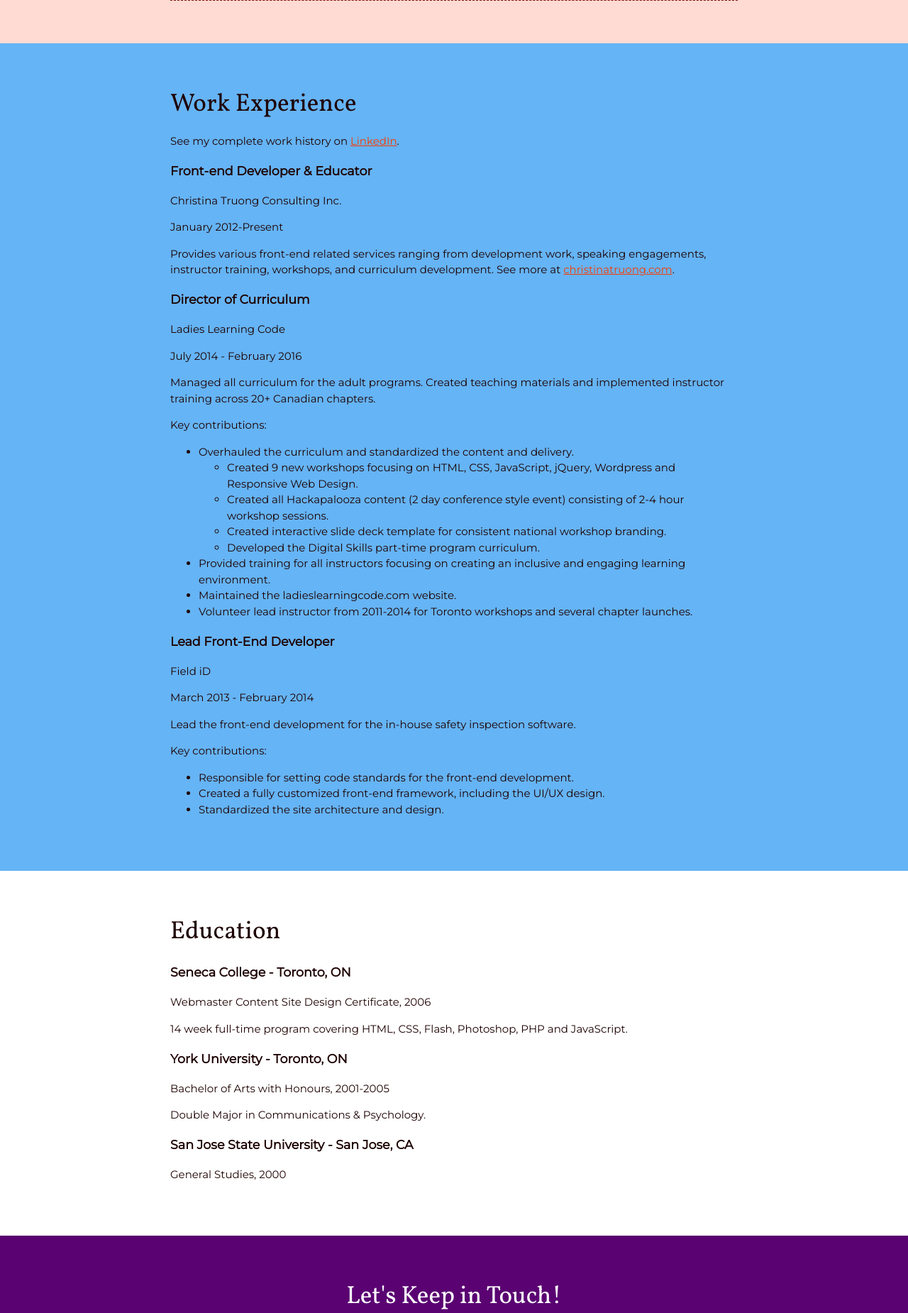
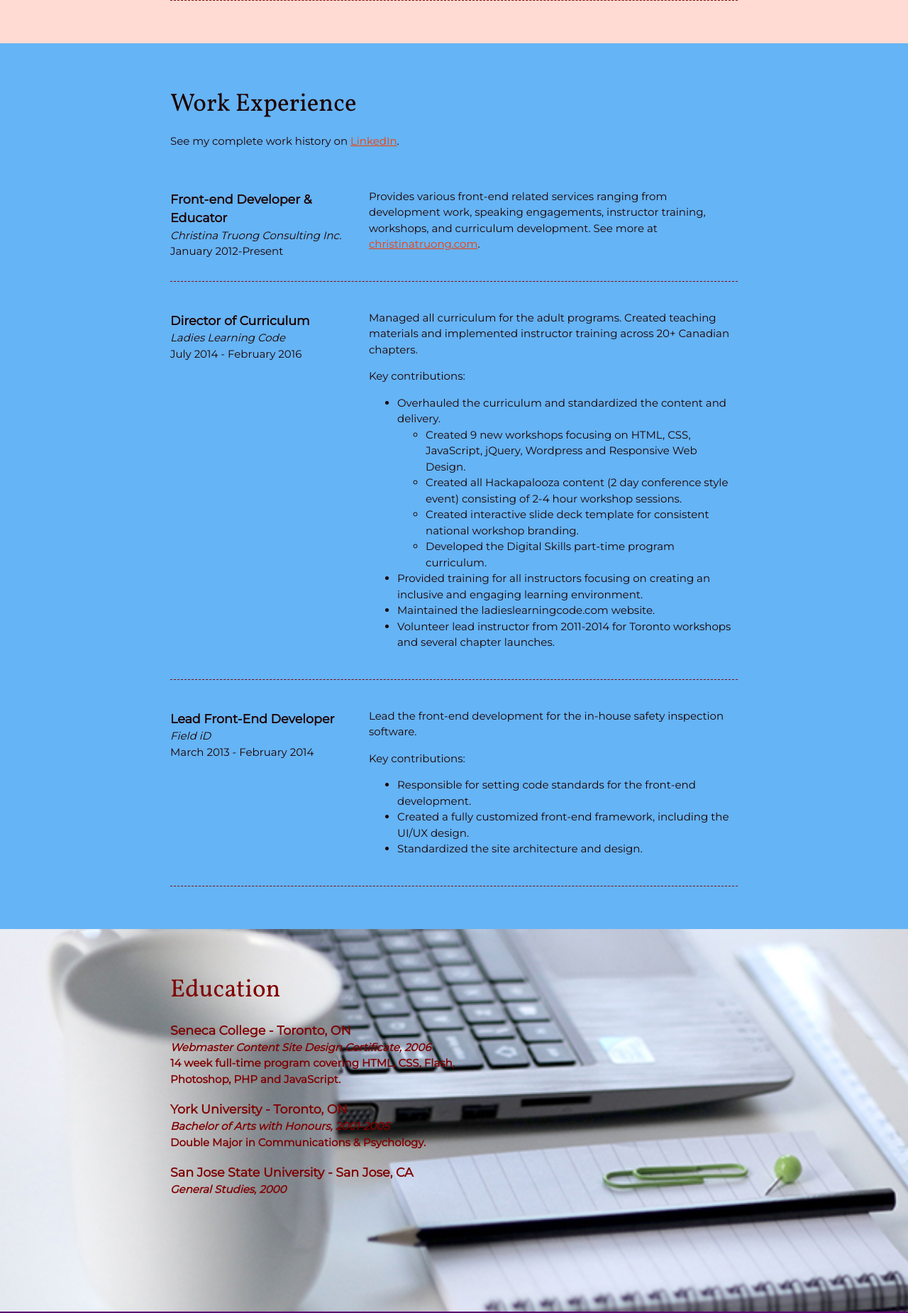
Before and after one commit to lazpz61/resume-for-portfolio, a PHP site: page / in a window 1280 px wide. Shown: the part 1462-3312 px from the top of the page at 71% size. Run offline with PHP 8.4, Linux system fonts and the light colour scheme.

Commit message:
image to education styles

```diff
--- a/css/styles.css
+++ b/css/styles.css
@@ -60,9 +60,27 @@ h1 ,h2 {
     margin: 0;
 }
 .content-wrapper {
-    width: 800px;
+    max-width: 800px;
+    width:85%;
     margin: 0 auto;
     padding: 60px 0;
+}
+
+h3 {
+    margin-bottom: 0;
+}
+.item-details h3 + p {
+    font-style: italic;
+}
+.item-details h3 ~ p {
+    margin: 0;
+}
+.divider > section {
+    border-bottom: 1px dashed #800000;
+    padding: 25px 0;
+}
+.divider > section:lest-of-type {
+    border-bottom: none;
 }
 
 
@@ -99,8 +117,7 @@ header {
 }
 .project-item {
     overflow: hidden;
-    border-bottom: 1px dashed #800000;
-    padding: 25px 0;
+
 }
 .project-item img {
     float: left;
@@ -117,11 +134,29 @@ header {
     background: #65b4f5;
 
 }
+.job-item {
+    display: grid;
+    grid-template-columns: 1fr 2fr;
+    column-gap: 20px;
+}
 
  /* Educcation Styless
  ----------------------------------- */
+.education {
+    background-image: url(../images/thumbnail-2.jpg);
+    background-repeat: no-repeat;
+    background-size:cover;
+    background-position: top-right;
+    padding-bottom: 100px;
+}
+.education-text{
+    color: #800000;
+    font-weight:bolder;
+}
 
-
+.education p {
+    width: 60%;
+}
  /* Contact Styless
  ----------------------------------- */
 
--- a/index.html
+++ b/index.html
@@ -23,7 +23,7 @@
 
       <!-- ********************  PROJECTS / PORTFOLIO  ********************* -->
       <section class="projects">
-        <div class="content-wrapper">
+        <div class="content-wrapper divider">
           <h2>Featured Projects</h2>
           <p>View selected projects below. More information can be found at <a href="http://christinatruong.com">christinatruong.com</a>.</p>
 
@@ -56,23 +56,31 @@
 
       <!-- ***********************  WORK EXPERIENCE  *********************** -->
       <section class="work">
-        <div class="content-wrapper">
+        <div class="content-wrapper item-details divider">
           <h2>Work Experience</h2>
           <p>See my complete work history on <a href="https://www.linkedin.com/in/christinatruong/">LinkedIn</a>.</p>
 
           <!-- Job 1 -->
-          <section>
+          <section class="job-item">
+            <div class="job-details">
               <h3>Front-end Developer & Educator</h3>
               <p>Christina Truong Consulting Inc.</p>
               <p>January 2012-Present</p>
+            </div>
+
+            <div class="job-summary">
               <p>Provides various front-end related services ranging from development work, speaking engagements, instructor training, workshops, and curriculum development. See more at  <a href="http://christinatruong.com">christinatruong.com</a>.</p>
+            </div>
           </section>
 
           <!-- Job 2 -->
-          <section>
+          <section class="job-item">
+            <div class="job-details">
               <h3>Director of Curriculum</h3>
               <p>Ladies Learning Code</p>
               <p>July 2014 - February 2016</p>
+            </div>
+            <div class="job-summary">
               <p>Managed all curriculum for the adult programs. Created teaching materials and implemented instructor training across 20+ Canadian chapters.</p>
               <p>Key contributions:</p>
               <ul>
@@ -88,13 +96,17 @@
                 <li>Maintained the ladieslearningcode.com website.</li>
                 <li>Volunteer lead instructor from 2011-2014 for Toronto workshops and several chapter launches.</li>
               </ul>
+            </div>
           </section>
 
           <!-- Job 3 -->
-          <section>
+          <section class="job-item">
+            <div class="job-details">
               <h3>Lead Front-End Developer</h3>
               <p>Field iD</p>
               <p>March 2013 - February 2014</p>
+            </div>
+            <div class="job-summary">
               <p>Lead the front-end development for the in-house safety inspection software.</p>
               <p>Key contributions:</p>
               <ul>
@@ -102,13 +114,15 @@
                 <li>Created a fully customized front-end framework, including the UI/UX design.</li>
                 <li>Standardized the site architecture and design.</li>
               </ul>
+            </div>
+
           </section>
         </div>
       </section>
 
       <!-- ******************  EDUCATION & CERTIFICATIONS ****************** -->
       <section class="education">
-        <div class="content-wrapper">
+        <div class="content-wrapper item-details education-text">
           <h2>Education</h2>
 
           <section>
```
Lines whose indentation alone changed are shown as unchanged.
